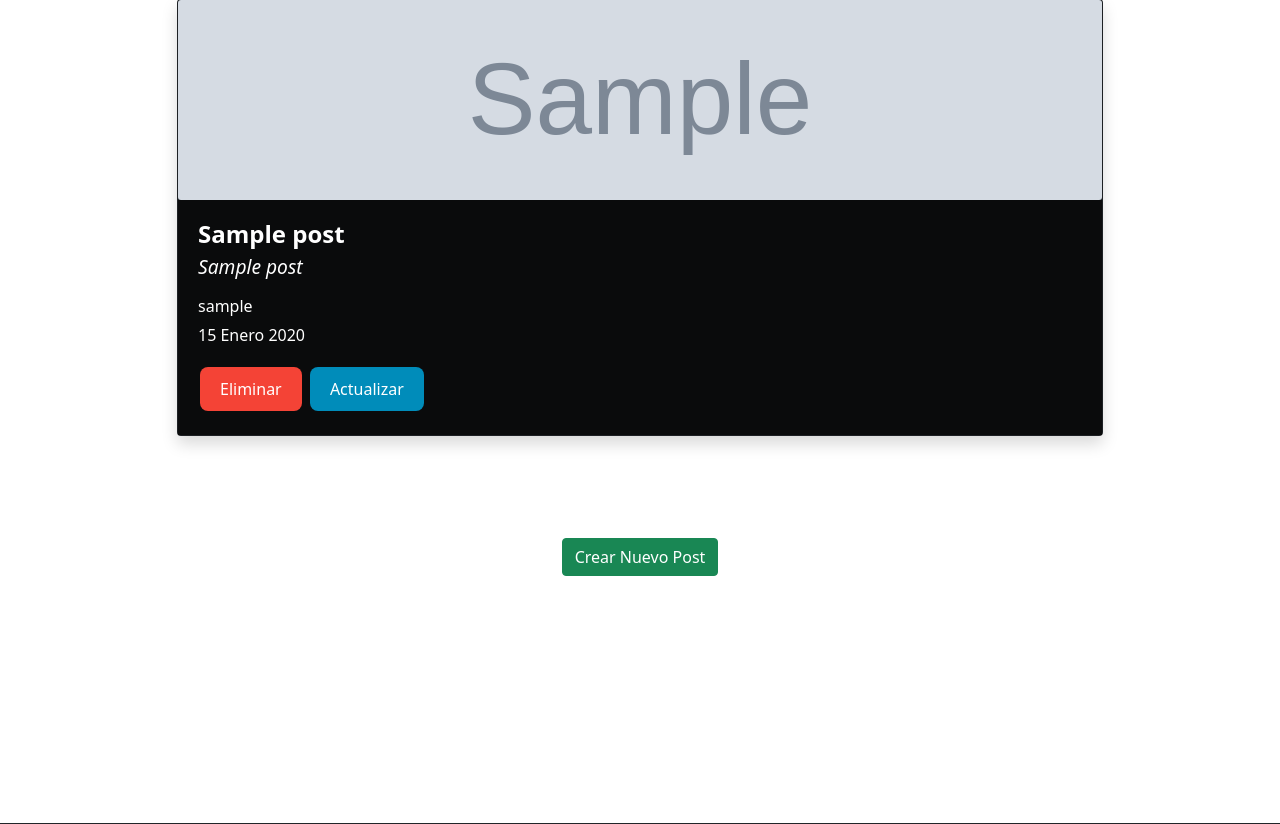
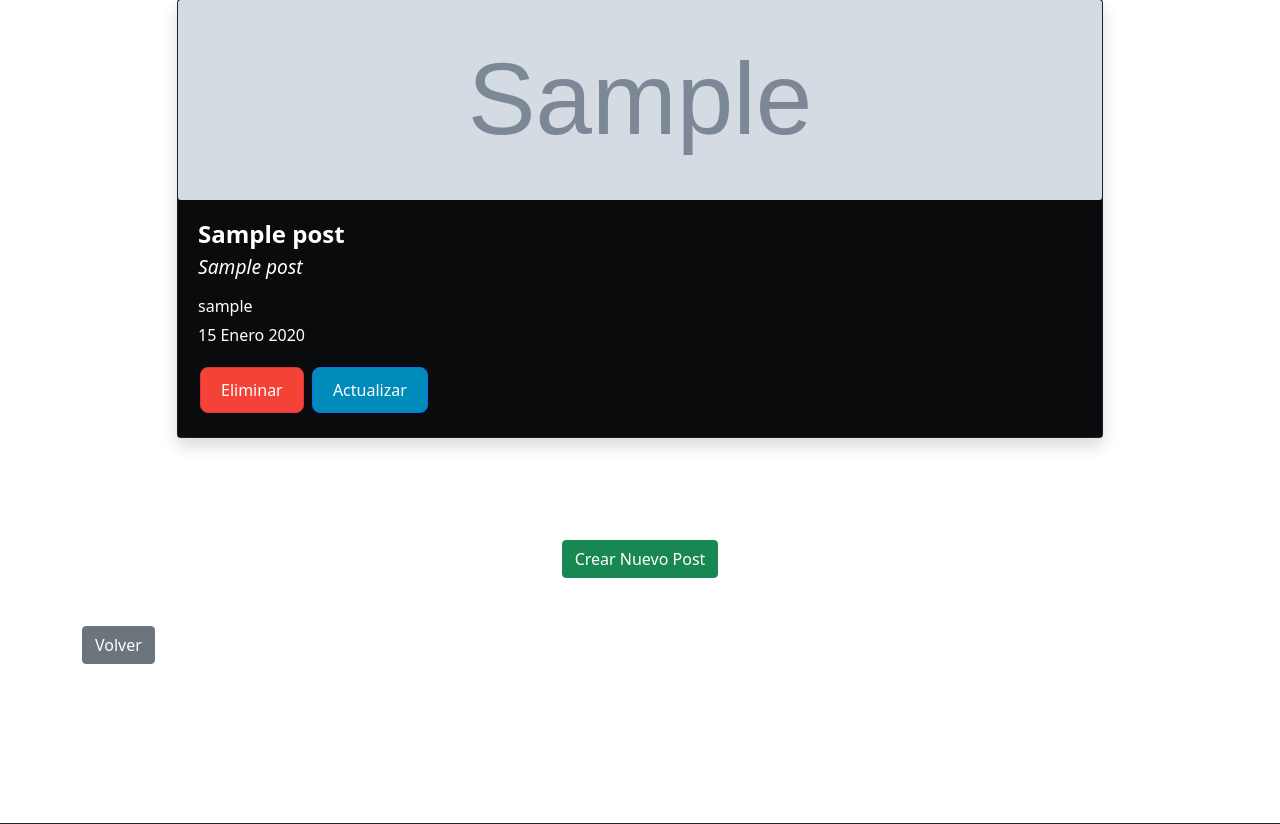
Before and after one commit to Zero9BSC/proyecto_final_django, a Django app: page /mostrar_posteos/ in a window 1280 px wide. Shown: the part 176-1000 px from the top of the page. Run offline with Django 4.2, Linux system fonts and the light colour scheme; a user stored in the database is signed in; tables that the repository leaves empty hold one stand-in row (values such as "Sample post"); grey boxes marked "Sample" are stand-in pictures; some libraries are stand-ins or nearby versions.

Commit message:
Fix mostrar_posteos and post_list

```diff
--- a/my_blog/Home/templates/Home/post_list.html
+++ b/my_blog/Home/templates/Home/post_list.html
@@ -50,6 +50,9 @@
             </button>
         </div>
     {% endif %}
+    <div class="text-left mt-5">
+        <a href="{% url 'Home' %}" class="btn btn-secondary">Volver</a>
+    </div>
 </div>
 
 <style>
--- a/my_blog/Home/templates/mostrar_posteos.html
+++ b/my_blog/Home/templates/mostrar_posteos.html
@@ -43,26 +43,20 @@
     }
 
     .btn-custom {
-        background-color: #4CAF50;
-        color: white;
-        border: none;
         padding: 10px 20px;
-        text-align: center;
-        text-decoration: none;
-        display: inline-block;
         font-size: 16px;
         margin: 4px 2px;
         transition-duration: 0.4s;
-        cursor: pointer;
         border-radius: 8px;
     }
 
     .btn-custom:hover {
-        background-color: #45a049;
+        filter: brightness(85%);
     }
 
     .btn-danger {
         background-color: #f44336;
+        color: white;
     }
 
     .btn-danger:hover {
@@ -71,10 +65,21 @@
 
     .btn-primary {
         background-color: #008CBA;
+        color: white;
     }
 
     .btn-primary:hover {
         background-color: #0077A3;
+    }
+
+    /* Agregar estilo para el enlace de la tarjeta */
+    .card-link {
+        color: inherit; /* Utilizar el color de texto predeterminado */
+        text-decoration: none; /* Quitar subrayado */
+    }
+
+    .card-link:hover {
+        text-decoration: none; /* Mantener el subrayado eliminado al pasar el mouse */
     }
 </style>
 
@@ -85,6 +90,8 @@
         {% if posteos %}
             {% for post in posteos %}
                 <div class="col-lg-10 mb-4">
+                    <!-- Envolver todo el contenido de la tarjeta en un enlace -->
+                    <a href="{% url 'Detail' post.id %}" class="card-link">
                         <div class="card bg-dark text-white shadow rounded">
                             {% if post.imagen %}
                                 <div class="card-img-container d-flex align-items-center justify-content-center">
@@ -98,13 +105,18 @@
                                 <p class="card-text">{{ post.fecha }}</p>
                                 {% if post.autor.usuario == request.user %}
                                     <div class="mt-3">
-                                    <a href="{% url 'Eliminar Posteos' post_id=post.id %}" class="btn btn-danger btn-custom mr-2">Eliminar</a>
-                                    <a href="{% url 'Actualizar Posteos' post_id=post.id %}" class="btn btn-primary btn-custom">Actualizar</a>
+                                        <form action="{% url 'Eliminar Posteos' post_id=post.id %}" method="post" style="display: inline;">
+                                            {% csrf_token %}
+                                            <button type="submit" class="btn btn-danger btn-custom mr-2">Eliminar</button>
+                                        </form>
+                                        <form action="{% url 'Actualizar Posteos' post_id=post.id %}" method="get" style="display: inline;">
+                                            <button type="submit" class="btn btn-primary btn-custom">Actualizar</button>
+                                        </form>
                                     </div>
                                 {% endif %}
-                            <a href="{% url 'Detail' post.id %}" class="stretched-link"></a>
                             </div>
                         </div>
+                    </a>
                 </div>
             {% endfor %}
         {% else %}
@@ -121,6 +133,9 @@
                 <a href="{% url 'Crear' %}" style="color: white; text-decoration: none;">Crear Nuevo Post</a>
             </button>
         </div>
+        <div class="text-left mt-5">
+            <a href="{% url 'Home' %}" class="btn btn-secondary">Volver</a>
+        </div>
     {% endif %}
 </div>
 {% endblock %}
```
Lines whose indentation alone changed are shown as unchanged.
